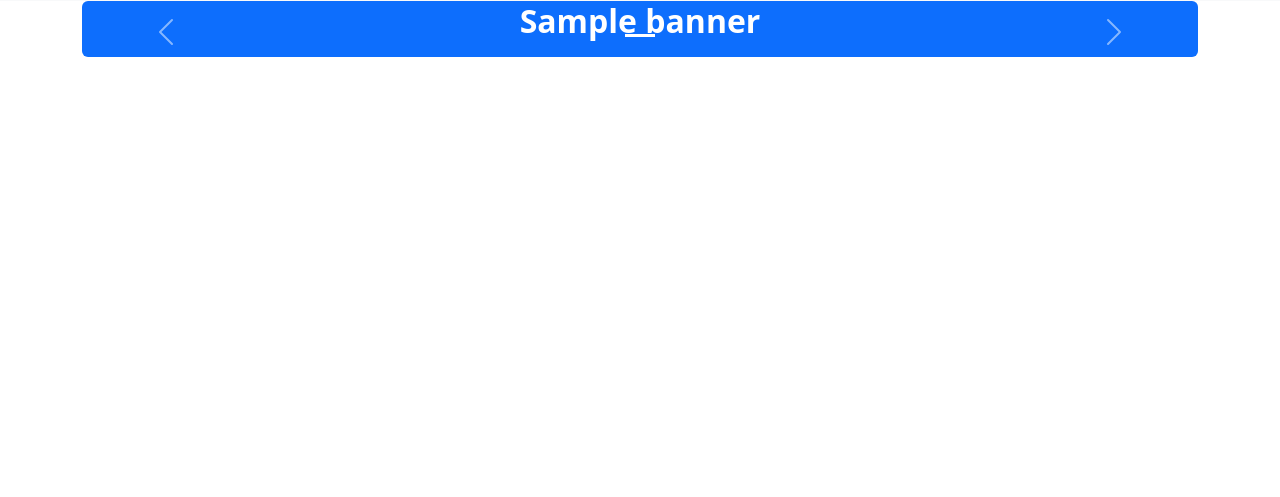
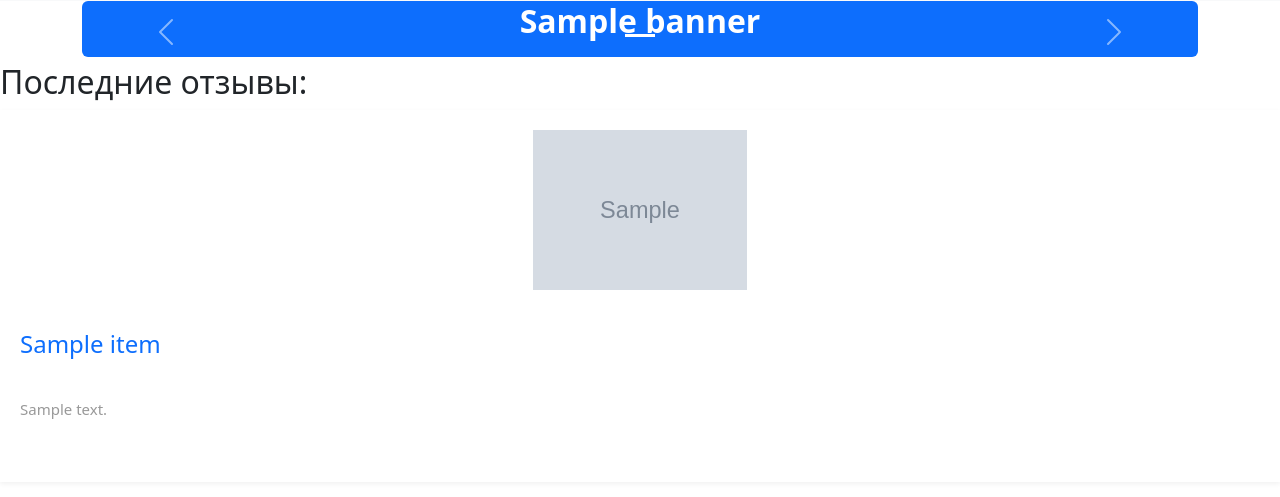
Before and after one commit to ddeelskm/OnlyLearn, a Django app: template core/templates/core/index.html in a window 1280 px wide. Shown: the part 95-592 px from the top of the page. Run offline with Django 5.2, Linux system fonts and the light colour scheme; the template is opened without the code that fills it: most values are stand-ins (such as "Sample title", 1, 10 or a date in 2020); grey boxes marked "Sample" are stand-in pictures.

Commit message:
Вывод отзывов

```diff
--- a/core/templates/core/index.html
+++ b/core/templates/core/index.html
@@ -28,4 +28,26 @@
         </div>
 
 
+     <div class="row">
+     <h2>Последние отзывы:</h2>
+     {% for item in reviews %}
+				<div class="col mb-3">
+					<div class="product-card">
+						<div class="product-thumb">
+
+                          <a href="#"><img src="{{ item.image.url }}" alt=""></a>
+
+						</div>
+						<div class="product-details">
+							<h4><a href="#">{{ item.name }}</a></h4>
+							<p>{{ item.reviews }}</p>
+						</div>
+					</div>
+				</div>
+     {% endfor %}
+     </div>
+
+
+
+
 {% endblock %}
```
